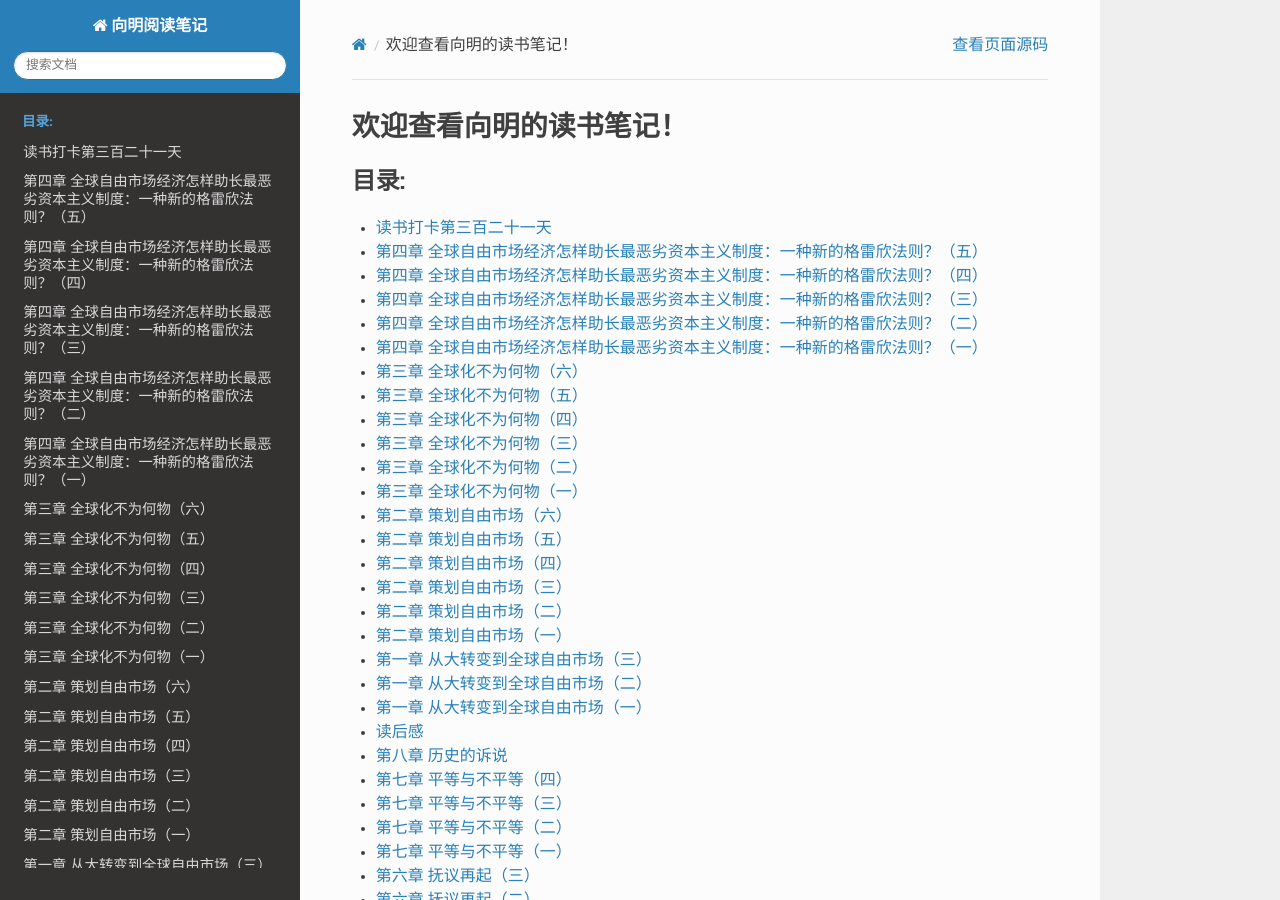
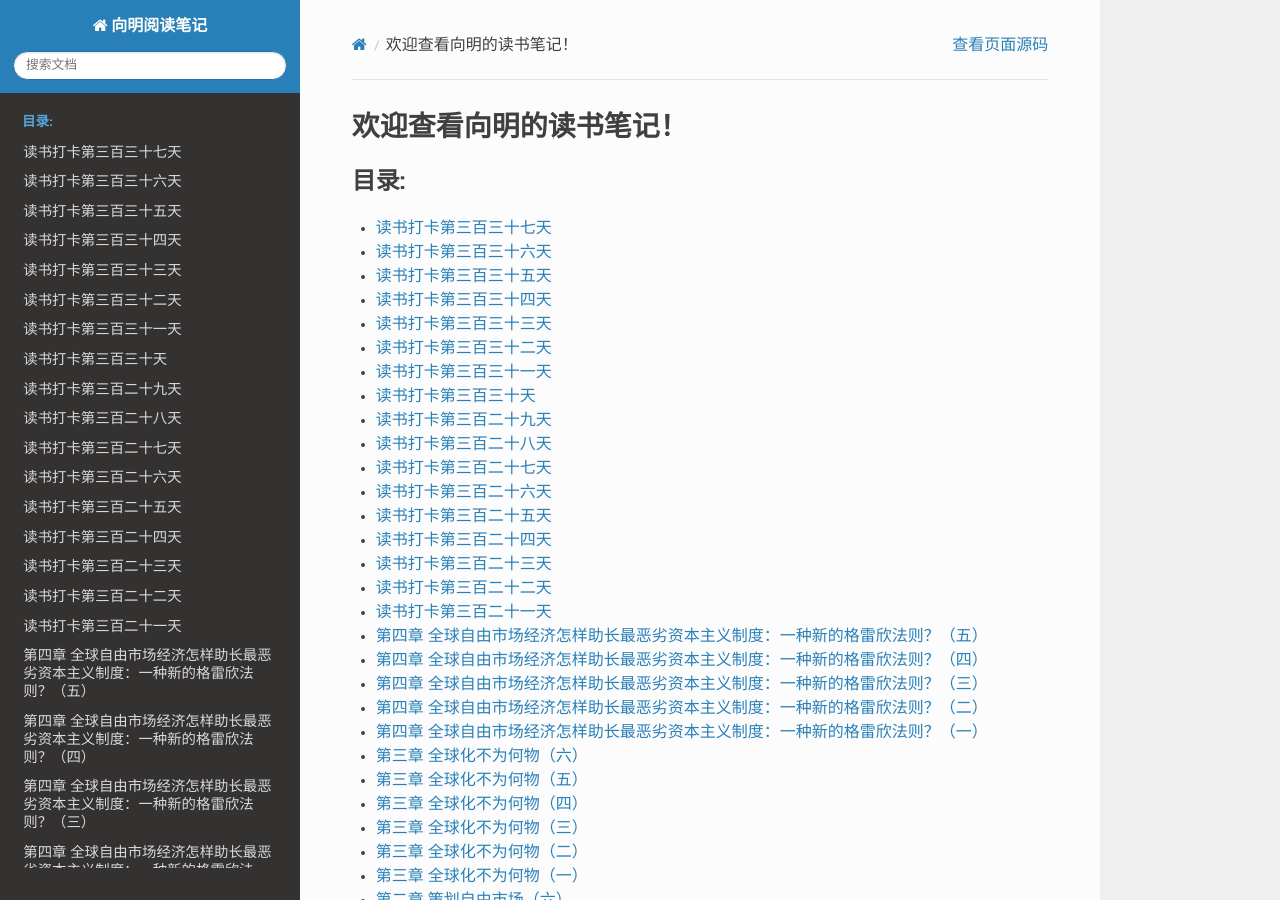
Before and after one commit to xiangming1975/reading, a Sphinx documentation site: the page built from source/index.rst, in a window 1280 px wide and 900 px high. Built offline with Sphinx 7.4.7 and the Read the Docs theme 2.0.0, drawn with Linux system fonts in a browser that asks for light colours; some of the changed lines change nothing that is shown.

Commit message:
伪黎明

```diff
--- a/source/2021-06-11.md
+++ b/source/2021-06-11.md
@@ -18,3 +18,7 @@
 > 在某种意义上，利益相关者之间的社会关系在德国公司的生活中越来越边缘化。在统一的欧洲，工资差别的向心力拆散了信任和常规的关系，……随着利益相关者关系变得越来越不重要，经济的不平等也就日趋扩大了。
 
 我觉得在这里作者颠倒因果了。应该是：经济越来越不平等，利益相关者的关系就越来越边缘化。
+
+> 为产权资本展开的全球性竞争起到了一种杠杆作用，在公司的政策中，它提高了对股票价值的重视程度。但它削弱了公司对其他利益相关者所承担的责任。当商业关系从具有长期性、以信任为基础的情况转变为短期性、交易性和契约性的时候，社会市场就开始瓦解了。
+
+> 德国的社会市场正在适应全球市场的竞争，同时又不放弃它有别于美国市场的各种实践。
--- /dev/null
+++ b/source/2021-06-12.md
@@ -0,0 +1,28 @@
+读书打卡第三百二十二天
+===
+《伪黎明——全球资本主义的幻象》（二十二）
+---
+
+### 第五章 美国和全球资本主义乌托邦（一）
+
+> 全球自由放任主义政策是一个美国纲领；但美国并不是始终支持全世界自由市场的。
+
+> 全球自由市场是普世文明的启蒙纲领，……美国独自以其军事实力对这项启蒙纲领承担着责任。
+
+别把美国看得这么重要。
+
+> 战后全球格局的解体所产生的最重要的后果是，在世界很多地方都排斥这种启蒙理想。
+
+所以，不防反思一下，这所谓的启蒙理想真的是可以推广到全世界的普世文明吗？
+
+> 第二次世界大战结束后的四十多年，全球充满了两种启蒙意识形态的冲突，一种是自由主义，一种是苏维埃式的马克思主义。
+
+> 苏维埃共产主义和自由民主制度之间的冲突不是西方与非西方的冲突，而是西方意识形态家庭内部的争吵。
+
+可惜西方世界不这么看待马克思主义。
+
+> 今天美国面临的中心问题是，它以早期的现代意识形态确定的制度和政策，没有多少以晚期的现代意识形态为基础的内容，这个问题也许是不能解决的。
+
+也就是说，美国的政治制度从某个时期开始就停止发展了？具体是哪个时期？中国能避免僵化吗？
+
+> 如同在其他国家一样，激进的现代主义经济体制在美国社会中形成了缺陷，基要主义运动是美国社会对这些缺陷做出的反应。
--- /dev/null
+++ b/source/2021-06-13.md
@@ -0,0 +1,52 @@
+读书打卡第三百二十三天
+===
+《伪黎明——全球资本主义的幻象》（二十三）
+---
+
+### 第五章 美国和全球资本主义乌托邦（二）
+
+#### 新保守主义在美国的支配地位
+
+> 自从二十世纪八十年代以来，自由市场的经济哲学在美国没有遇到严峻的挑战。这就使得自由市场的正统派在美国的公共文化中建立了自己的支配地位。
+
+> 今天单一全球市场的计划是美国新保守主义指派给美国的世界性使命。市场乌托邦主义成功地盗用了这样一个美国信仰：美国是一个绝无仅有的国家，它是普世文明的模式，所有的社会命里注定都要效法它。
+
+也就是说，这种东西，自己想想可以，千万别当真。当真了就会把自己带到沟里去。
+
+> 二十世纪八十年代，右派在美国舆论中获得优势的战略并不复杂。它力求把美国制度和自由市场等同起来。美国历史很难为这种大胆的等同找到根据。
+
+> 美国政府对经济生活从来没有遵守过不干涉的规则。
+
+> 在第一次世界大战之前，美国的无限制的资本主义寻求通过援引自由放任主义的经济哲学和最小政府学说表现出它的合法性。……美国自由放任主义的黄金时代是一个历史神话；……
+
+> 在美国的神话中，立宪体现了永恒和普遍权威的原则。
+
+> 在过去二十年里，……美国声称自己是现代性和自由市场体制的样板，已经相继被接受。结果，自由市场的传播被表示为现代性的利刃，而且被等同为美国价值的延伸。
+
+> 在世界上崛起的最成功的资本主义制度中，现代化并不意味着采用美国式的自由市场，而意味着国家持续的、大规模的干预。
+
+这个论点我喜欢！有证明过程吗？
+
+> 美国目前正在宣传的自由市场意识形态不是现代化的载体。它是十七世纪启蒙运动的遗迹。
+
+我觉得没那么美好。放任主义的自由市场只不过是资本为了无限制剥削底层人民和资源国家而放出来的一个骗局。墨西哥就是一个例子。
+
+> 二十世纪晚期设计美国自由市场远不是一种怀旧的做法。它是高度现代性的绝技。……在美国，……原教旨主义并不是向传统的回归，而是现代性的恶性膨胀。
+
+> 改造美国社会以适应自由市场的强制性规则包括利用公司力量和联邦政府机构导致经济的不平等……。它包括实施大规模监禁和使精英退缩到有围墙的有产者社区里，它使得美国的社会分裂比拉丁美洲国家……还要严重。
+
+> ……自由市场招致了强有力的社会和政治对抗运动。自由市场强加在大多数人身上的长期的经济风险是民粹主义政治家的肥沃土壤。
+
+川普表示很赞同这句话。
+
+> 里根担任总统主要的间接影响是，经济不平等在美国得到了宽恕，并且产生出一种商业文化，在这种文化中，企业的社会代价和良知一起被忽略了。
+
+同时还有职业经理人超高的工资。一切都是为了私利。
+
+> 在取消调控的经济体制中，企业主管人员有各种自由，……这些自由……被视为不可剥夺的人权。美国自由市场的结构与其人权的强制性规则是一致的。
+
+> 事实上，权利从来都不是道德和政治理论或实践的底线。它们是结论，是从人们共同接受的前提出发，经过推理的长链而得来的终极结果。……当伦理的不一致性既深且广时，对权利的要求不能解决这种不一致性。
+
+> 克林顿总统抛弃了联邦政府担负的大部分福利责任，从而推翻了罗斯福最重要的改革。
+
+> 政治领导人的任务之一是掩盖他对社会已经作出的选择。克林顿的任务是创造一种这样假象：在一个社会里，只有个人选择是唯一无可争议的价值，这个社会才能满足人对稳定的需求。
--- /dev/null
+++ b/source/2021-06-14.md
@@ -0,0 +1,22 @@
+读书打卡第三百二十四天
+===
+《伪黎明——全球资本主义的幻象》（二十四）
+---
+
+### 第五章 美国和全球资本主义乌托邦（三）
+
+#### 美国经济新的不安全性
+
+> 二十世纪末的美国，解放市场给经济带来了蔚为壮观，并且是绝无仅有的繁荣。
+
+> 同时，大多数美国人的收入停止了增长。那些收入有所增长的人，他们的个人经济风险明显地提高了。
+
+> 美国不再是资产阶级社会了。它已经变成一个分裂的社会……。在今天的美国，自由市场的政治经济制度和资产阶级文明的道德经济制度分道扬镳了，而且很可能是永久的。
+
+经济制度和经济道德分道扬镳，这个社会能坚持多久？
+
+> 从美国中产阶级对那种越来越不确定的职业的依赖程度越来越高的情况看，他们的状况与十九世纪欧洲的无产阶级相似。
+
+> 美国家庭脆弱的原因之一是要求工人具有高度的流动性。取消调控的劳动市场强迫他们做跨越整个美国的旅行，其程度大大超过任何一个欧洲国家。
+
+我不认同。我认为跟强调个人自由的社会氛围有关系。中国农民工一样要做长距离旅行，中国农民工的离婚率有没有和美国工人持平？
--- /dev/null
+++ b/source/2021-06-15.md
@@ -0,0 +1,20 @@
+读书打卡第三百二十五天
+===
+《伪黎明——全球资本主义的幻象》（二十五）
+---
+
+### 第五章 美国和全球资本主义乌托邦（四）
+
+#### 正在扩大的不平等和大多数美国人
+
+> 美国的生产率在过去的二十年里稳步上升，而大多数人，……收入停滞或下降，这种情况在发达国家中是独一无二的。
+
+> 收入的停滞是某些公共政策的结果。
+
+> 造成这种不平等的现象是美国的政策，而不是所有先进国家所面临的压力。减税是这种政策的直接结果，但财政措施也影响了收入和财富的分配。
+
+> 在收入和财富的分配方面，……它与菲律宾和巴西的相似性要多得多。
+
+> 今天的美国……即将进入一个在它的历史上是新的、难以控制的时期，在这个时期里，旧的种族和阶级的敌对情绪将要以我们不能预见的形式表达出来。
+
+爆发，革命。
--- /dev/null
+++ b/source/2021-06-16.md
@@ -0,0 +1,14 @@
+读书打卡第三百二十六天
+===
+《伪黎明——全球资本主义的幻象》（二十六）
+---
+
+### 第五章 美国和全球资本主义乌托邦（五）
+
+#### 美国庞大的监禁率
+
+> 美国的犯罪率总是高于大多数欧洲国家。无调控市场的力量把控制社区的手段削弱或摧毁了，美国就把大量监禁的政策当做它的代用品来使用。
+
+> 在美国人口中，人群不同，监禁率也不同。……现在美国的种族和阶级不平等缠绕在一起了，其方式与一些拉丁美洲国家类似。……在美国，大量监禁、家庭崩溃、毒品战和种族仇恨之间的联系很多，而且根深蒂固。要解决这些问题很可能为时已晚。
+
+> 监禁、暴力犯罪和诉讼的数字描绘了在一个社会里，法律变成了几乎是惟一行之有效的社会制度，而监狱变成了社会控制的极少的残存手段之一。
--- /dev/null
+++ b/source/2021-06-17.md
@@ -0,0 +1,18 @@
+读书打卡第三百二十七天
+===
+《伪黎明——全球资本主义的幻象》（二十七）
+---
+
+### 第五章 美国和全球资本主义乌托邦（六）
+
+#### 为什么历史还没有终结
+
+> 美国把自己视为西方文明的范式恰恰是在它与其他西方社会的相似之处比以往任何时候都弱的时刻。
+
+> 福山之所以有能力论证历史已经结束是因为他模拟了二十世纪敌对状态中意识形态之间的大规模历史性冲突。但这是一个从短暂的历史时期中所作的未经深思熟虑的总结。……但从更广泛或更慎密的历史观点看，主要由意识形态的对抗引起的战争是很少的。
+
+> 冷战结束后，作为其起因的意识形态的作用也就结束了。但这也意味着战争和冲突的那些古老的起因又回来了，而且力量没有削弱。鉴于战争的原因是领土、民族和宗教，在冷战以前总是如此，那么冷战后也应如此。
+
+> 福山把现代化与西方化合二为一了。……苏联的解体……并不表示俄国接受另一个西方现代主义的意识形态，即私有化和自由市场的新自由信条。
+
+> 同样，中国的市场改革也不是受到任何模仿西方模式或吸取西方价值的冲动而启动的。它从来都是中国本土方式的发展，很少有可以归功于西方的建议或榜样的东西。
--- /dev/null
+++ b/source/2021-06-18.md
@@ -0,0 +1,28 @@
+读书打卡第三百二十八天
+===
+《伪黎明——全球资本主义的幻象》（二十八）
+---
+
+### 第五章 美国和全球资本主义乌托邦（七）
+
+#### 文明的冲突对西方的消逝
+
+> 塞缪尔•亨廷顿……承认，现代化和西方化这两股潮流如今不是在趋同，而是在分道扬镳。
+
+> 形成后冷战世界冲突的不是各国不一致的利益，而是文明之间的虚假界限。
+
+> 亨廷顿对他自己的文明分类法并不是信心十足的。他似乎相信，今日世界的文明在六种到九种之间：中国、日本、印度、伊斯兰、西方、拉丁美洲，佛教、东正教和非洲。
+
+> 令亨廷顿怀疑的是，有些文化是否堪称文明这一尊称。这个排外性俱乐部的成员必须符合的标准还不清楚。
+
+> 即使亨廷顿的分类法已经被接受，他主张的我们时代的战争是文明群体之间的冲突也是不符合证据。
+
+> 现在就像过去一样，战争普遍在不同的民族之间进行，而不是在不同的文明成员之间进行。
+
+其实我更认同亨廷顿的文明冲突说。的确，民族之间、国家之间存在冲突，但这些冲突是可以调和的；而文明之间的冲突，基本上是不死不休的，更持久、更激烈、更多样、更广泛。
+
+> 把民族和文化划分成相互竞争的文明（这种做法）应归入亨廷顿自己正在攻击的历史的启蒙解释。
+
+> 文明的理念预设的前提是：所有的文明社会都是一个单一类型的表现。他们都体现了单一的价值系统，而他们的反面是野蛮。这是一些主要的启蒙思想家的观点，……
+
+> 赫尔德与其他一些反启蒙的思想家用人类文化基本多样性的概念来攻击当时宣传普世文明思想的载体——法国文化帝国主义。
--- /dev/null
+++ b/source/2021-06-19.md
@@ -0,0 +1,40 @@
+读书打卡第三百二十九天
+===
+《伪黎明——全球资本主义的幻象》（二十九）
+---
+
+### 第五章 美国和全球资本主义乌托邦（八）
+
+#### 二十世纪后期的现实——美国对世界其他地区
+
+> 存在普遍的善恶这个现实并不意味着某个政治经济制度，如民族资本主义，是全人类最好的制度。普遍的人类价值可以体现在各种各样的政体中。
+
+> 有些社会在经济、教育和文化方面比其他社会运转得更好也是人们的共识。但这不能说明，西方文化就一定是顶尖的。
+
+> 亨廷顿和美国中心主义差不多。他批评普世主义这一几乎所有的美国式思维默认的基础，但其仍然坚守在二元论范围内，有时还坚守在渗透到美国对外政策的摩尼教传统中。
+
+> 亨廷顿认为，西方文明虽不是普遍的，但却是惟一的。它具有单一的认同，这种认同持续了漫长的时间，跨越了许多国家。
+
+> 然而，令人产生疑问的正是这种西方文明思想。……当美国和欧洲被视为共同的启蒙纲领的继承者时，它也有了一些文化基础，但这些历史上的亲密关系正在迅速消退。
+
+> 现在大多数欧洲国家都具有后基督教的性质，但在美国，宗教狂热广泛传播，十分猛烈，而且通常带有原教旨主义的性质。
+
+>美国宗教狂热的深度和广度在发达国家里是绝无仅有的。……说美国是一个世俗国家是荒谬的。美国的世俗传统比土耳其还弱。
+
+> 美国和其它任何一个发达国家的差距都正在加大，而不是缩小。
+
+> ……标准的社会和科学的关系模式……是我们从欧洲启蒙的社会思想家那里继承来的，这就是现代化和世俗化一起发展。美国并不符合从启蒙运动继承来的这种现代社会的模式。
+
+> 美国的道路具有特殊性，它决不能反映出当代世界普遍的历史进程，这个发现促进了一个巨大的文化变革。它的影响必然是把美国自我标榜的范式形象剥落下来。
+
+> 从时间更长和范围更广的文化种类的历史看，多元文化的帝国，……都包含了种类繁多的文化。其中每一个帝国又都有主流文化，同时一些帝国有着普世主义的目标，但没有一个曾经不断地试图使它的臣民皈依某个单一的生活方式或宗教信仰。
+
+> 在亨廷顿的解释中，有一个典型的美国式盲点，这就是它声称普世主义是不道德的，因为它会导致帝国主义。但帝国主义有可能而且通常已经具有多元文化性质；而帝国主义又不总是不道德的。
+
+> 还有一个更令人信服的反对普世主义的意见是，它符合在世界上维持一个帝国角色所需要的心理状态。
+
+> 美国对波斯尼亚的干涉是由这样一种信念促成的：棘手的政治和军事冲突能够用强制执行聪明地制定出的宪法来解决。它表达了戴顿幻想：美国短期的干预能够把美国的价值和程序扩展到其他一些政体和文化，其中包括法制的权利文化以及在国家与社区之间进行协商的模式，这种模式是从公司法实践中引申出来的，其权威仅限于地方。
+
+> 美国的商界和政界是以这样一个前提为依据的：他们可以把美国的价值投射到世界任何一个角落，但不会引起任何伤亡或付出任何代价，而这些伤亡和代价总是与帝国联系在一起的。这是一种奇怪的假设，只有在美国精英们想象美国似乎已经把自己从某种负担中解脱出来才有意义，而这种负担是整个历史中每一个帝国都必须承受的。
+
+说白了就是又想当老大又不愿意承担老大的责任！
--- /dev/null
+++ b/source/2021-06-20.md
@@ -0,0 +1,22 @@
+读书打卡第三百三十天
+===
+《伪黎明——全球资本主义的幻象》（三十）
+---
+
+### 第五章 美国和全球资本主义乌托邦（九）
+
+#### 作为一个正在崛起的后西方国家的美国
+
+> 就像政治正确性一样，过度的多元文化论是容易受到伤害的。
+
+> 过去和现在有许多国家一直在多元文化方面是成功的，但亨廷顿对此却不予理睬。
+
+> 文明的冲突穿越了美国经历的大规模文化转型。认为美国是一个确定无疑的西方社会已经不再符合现实。……在大约一代人的时间里，美国将成为正在崛起的后西方国家之一。
+
+> 一个欧洲文化传统不再占优势的人口群体所产生出的政治精英也不再与欧洲国家有亲密的文化联系。这种发展趋势已经明显地表现在美国政界内部的变化中，这种变化是随着布什总统任期的结束而发生的。
+
+> 但这并不意味着新的精英忠实于西班牙、葡萄牙或亚洲的文化传统。总体上，他们越来越变得具有本土美国文化的性质。但他们包含的美国特性不再具有近代欧洲意识形态的成分。
+
+也就是说，这时候，真正的美国文化才告形成！一个不同于欧洲文化的、全新的、独立的美国文化。当代美国种种乱像都是美国文化形成过程中必然出现的混乱和阵痛。
+
+> 澳大利亚和新西兰也许最清楚地体现了从早期欧洲殖民地到后西方多元文化的国家的转变过程。他们是比美国更成功的多元文化社会，这部分地是因为他们没有被普世主义使命感的幻想所累。
--- /dev/null
+++ b/source/2021-06-21.md
@@ -0,0 +1,20 @@
+读书打卡第三百三十一天
+===
+《伪黎明——全球资本主义的幻象》（三十一）
+---
+
+### 第五章 美国和全球资本主义乌托邦（十）
+
+#### 美国自由市场是可以改革的吗？
+
+> 今天的美国……是一个被阶级矛盾、原教旨主义运动和低强度的种族战争撕裂的国家。
+
+> 在一个政体中，民众的不满情绪只能通过在政治生活的边缘地带搞运动来表达，这不是一个行之有效的民主体制。
+
+> 在未来的几十年中，最可能发生的情况是，美国将通过进一步向内转来保持自己的普遍模式的形象。它将从自己的感觉中滤除任何干扰他相信世界正按照它的方式运动的因素。
+
+这就是新时代的闭关锁国啊！拭目以待！
+
+> 然而，美国不会退缩进孤立主义和保护主义中去。因为这样会损害太多的公司利益。……在未来的年份里，美国的孤立状态将不是在经济和军事方面，而是在认知和文化方面。
+
+蒙蔽底层的认知，而且对外的文化软实力也就没了。
--- /dev/null
+++ b/source/2021-06-22.md
@@ -0,0 +1,12 @@
+读书打卡第三百三十二天
+===
+《伪黎明——全球资本主义的幻象》（三十二）
+---
+
+### 第六章 后共产主义俄罗斯的无政府资本主义（一）
+
+> 俄罗斯在本世纪两度成为西方乌托邦的试验场。第一次是布尔什维主义。……第二次是休克疗法，……目的是在后共产主义的俄罗斯建设自由市场经济。但它产生出的却是由黑手党统治的无政府资本主义。
+
+> 俄罗斯要实现的现代性不可能仅仅就是一个欧洲国家的现代性。俄罗斯……具有的利益和传统既是欧洲的，又是亚洲的。
+
+> 在俄罗斯，无政府资本主义取代了苏维埃中央计划经济体制，但它肯定只是一个经济的发展阶段，而不是目的地。但它不会按照西方的经济方向发展。……越来越像革命前的俄罗斯体制。……是一种有国家广泛干预和无调控的企业活动的广阔领域共存的资本主义。
--- /dev/null
+++ b/source/2021-06-23.md
@@ -0,0 +1,20 @@
+读书打卡第三百三十三天
+===
+《伪黎明——全球资本主义的幻象》（三十三）
+---
+
+### 第六章 后共产主义俄罗斯的无政府资本主义（二）
+
+#### 苏维埃的战时共产主义和后共产主义的休克疗法
+
+> 战时共产主义是俄罗斯按照西方模式实现现代化的尝试，……战时共产主义在确立之前要求对人的本性进行史无前例的改变。
+
+> 布尔什维克的社会工程与遍布全世界的自由市场学说和实践之间的相似之处很能说明问题。
+
+有哪些相似之处？可以看哪些书？
+
+> 就像列宁设想的乌托邦一样，全球自由市场的目的是要实现一个迄今为止在人类社会中根本不曾存在过的状态，……
+
+> 全球自由放任主义不需要独裁政权。它……最大限度地降低国家的压制功能。有许多社会的控制功能被转移给市场了，这些功能有早就公众舆论和打造消费者偏爱的作用。
+
+> 全球自由放任主义和给前苏联注入活力的共产主义纲领有许多共同的敌人。
--- /dev/null
+++ b/source/2021-06-24.md
@@ -0,0 +1,26 @@
+读书打卡第三百三十四天
+===
+《伪黎明——全球资本主义的幻象》（三十四）
+---
+
+### 第六章 后共产主义俄罗斯的无政府资本主义（三）
+
+#### 休克疗法：又一个西方式的乌托邦
+
+> 紧随苏维埃政权之后实行的休克疗法政策仅仅是部分地承认先前的经济体制已经全面崩溃了。但这些政策也力争按照另一个西方乌托邦模式重建俄罗斯。
+
+> 戈尔巴乔夫的政策暴露了这样一个体制它的合法性如此之微弱，以至于从这个体制中获益最大的人，即那些共产主义的特权阶层，也不愿意诉诸镇压手段来保护它。
+
+> 休克疗法的代价和失败是不可否认的。但这并不意味着，在1991年后期有其他可供选择而又行之有效的经济改革政策。
+
+> 造成休克疗法的部分悲剧的原因是，人们竭力把以亚当斯密的理论为模式的经济体制引入俄罗斯。
+
+> 斯密的这个经济现代化理论与苏维埃制度的基础——马克思的理论有许多共同之处，……这些学说的一个共同特征是，它们都是经纪理性主义。
+
+作者你认为，经济都不是理性的？
+
+> 与指导布尔什维克政治实践的历史唯物主义理论一样，休克疗法的理论基础——新自由主义理论也忽略了人的持久需求与俄罗斯的特殊环境和传统。
+
+> 俄罗斯资本主义将不朝着盎撒的股份持有模式发展，它将是一个多元化的体制，包含许多所有者自己管理的公司，就像德国那样。
+
+> 休克疗法的政治后果对它的支持者很不利的。
--- /dev/null
+++ b/source/2021-06-25.md
@@ -0,0 +1,16 @@
+读书打卡第三百三十五天
+===
+《伪黎明——全球资本主义的幻象》（三十五）
+---
+
+### 第六章 后共产主义俄罗斯的无政府资本主义（四）
+
+#### 俄罗斯休克疗法的社会代价
+
+> 休克疗法使俄罗斯大多数人进一步贫困化，从而使经济体制在一个前所未有的程度上罪犯化。
+
+> 公共服务系统在俄罗斯的经济改革中是一个主要的牺牲品。
+
+> 亚当斯密的天赋自由的体制的前提是一个有效率的国家，包括法制。没有这个背景，市场交换就是不能依靠的，就没有任何益处，它只能成为一种剥削体制。
+
+> 在俄罗斯，盖达尔的休克疗法是由政府实施的，而政府所领导的国家处在废墟之中，不存在法制，……
--- /dev/null
+++ b/source/2021-06-26.md
@@ -0,0 +1,26 @@
+读书打卡第三百三十六天
+===
+《伪黎明——全球资本主义的幻象》（三十六）
+---
+
+### 第六章 后共产主义俄罗斯的无政府资本主义（五）
+
+#### 后共产主义俄罗斯中的无政府资本主义
+
+> 在不到十年的时间里，俄罗斯已经从一个行之有效的集权体制变成了无政府的体制。
+
+> 今天，在俄罗斯出现的这种资本主义制度深深地打上了其苏维埃先辈的烙印。从前藏匿在苏维埃国家的非法市场如今在它的废墟上茂盛地生长起来了。
+
+> 俄罗斯无政府资本主义制度是衰弱和腐败的经济体制，在某些地区和环境中，它几乎是处于国家不存在的状态；……但这样高度发达的无政府资本主义却是罕见的。只有在俄罗斯这样的国家里 它才兴旺地发展起来，即国家本身就具有犯罪的性质，……
+
+我不认同最后这句话，能发展起来仅仅是因为社会崩盘、政府失能而已，普京时期不是在收权么？普京时期的俄罗斯算不上是无政府资本主义了吧？
+
+> 这种经济体制不是处在向西方式的市场经济进化的过渡阶段。但这并不意味着他没有处在发展中。……可能要演变成类似于沙俄政权的最后几十年那种由国家极其成功地领导的俄罗斯式的资本主义制度，这种制度创造的经济发展是迅猛的。
+
+> 这种发展将不会稳步进行。它将包括许多城乡间、地区和相互冲突的经济利益间的竞争。……而俄罗斯在许多方面将仍然比他的沙俄先辈脆弱。
+
+> 在俄罗斯，国家与有组织犯罪的共生现象有很长的历史。
+
+> 在后共产主义的俄罗斯，有组织的犯罪现象无处不在。
+
+> 在如今的俄罗斯，现代市场经济将由强有力的政府创造。
--- /dev/null
+++ b/source/2021-06-27.md
@@ -0,0 +1,14 @@
+读书打卡第三百三十七天
+===
+《伪黎明——全球资本主义的幻象》（三十七）
+---
+
+### 第六章 后共产主义俄罗斯的无政府资本主义（六）
+
+#### 欧亚的俄罗斯
+
+> 在有些国家里，苏维埃政权衰落之后，紧接着就是向欧洲制度和传统的回归。
+
+> 这些国家已经向西方的制度和价值过渡，不是因为西方化和现代化普遍地融为一体，而是因为这些特定的国家其传统一直属于欧洲各民族的传统。
+
+> ……揭示了后共产主义俄罗斯的欧亚论思维所起的轴心作用。
```
